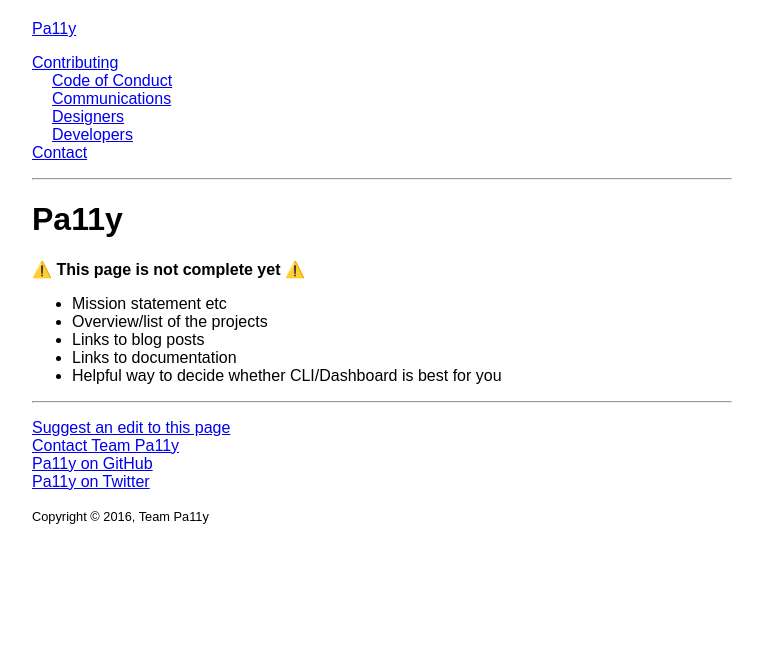
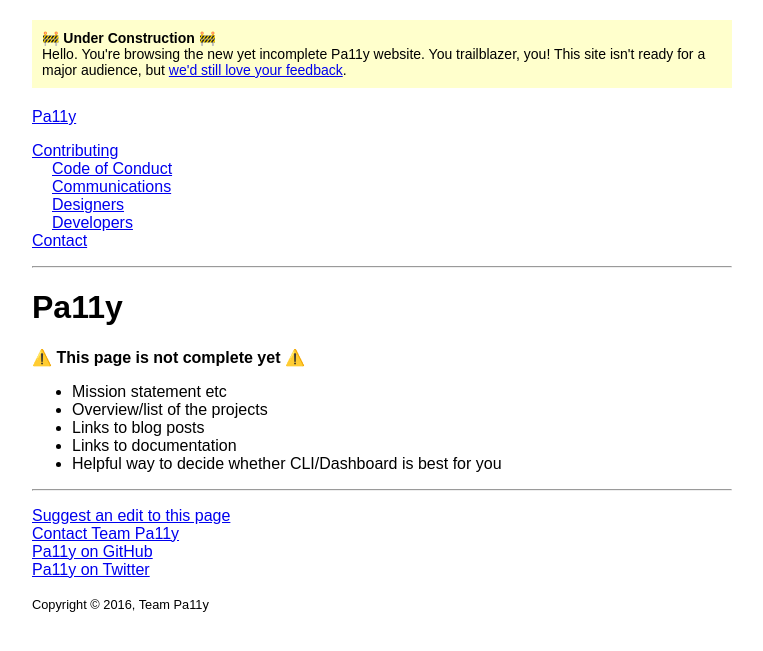
Before and after one commit to pa11y/pa11y.github.io, a Jekyll site: the page built from pages/home.md, in a window 1280 px wide. Shown: the top 651 px of the page, without its empty margins (258-1021 px from the left). Built offline with Jekyll 4.4.1, drawn with Linux system fonts in a browser that asks for light colours; emoji names are drawn with the system emoji font.

Commit message:
Add an "under construction" message, 2000-style

```diff
--- a/_includes/header.html
+++ b/_includes/header.html
@@ -1,3 +1,12 @@
+
+<div class="construction-notice">
+	<p class="construction-notice__content">
+		<b>:construction: Under Construction :construction:</b><br/>
+		Hello. You're browsing the new yet incomplete Pa11y website. You trailblazer, you!
+		This site isn't ready for a major audience,
+		but <a href="/contact/">we'd still love your feedback</a>.
+	</p>
+</div>
 
 <header role="banner">
 
--- a/asset/style/site.scss
+++ b/asset/style/site.scss
@@ -7,7 +7,7 @@
 
 @import "vendor/normalize";
 
-// Tweak `pre` styles to work on mobile
+// Type tweaks just for better reading
 pre {
 	overflow: auto;
 }
@@ -17,6 +17,17 @@ pre {
 	max-width: 700px;
 	margin: 0 auto;
 	padding: 20px;
+}
+
+// Construction notice
+.construction-notice {
+	margin-bottom: 20px;
+	padding: 10px;
+	background-color: #ffc;
+}
+.construction-notice__content {
+	margin: 0;
+	font-size: 14px;
 }
 
 // Site navigation
@@ -31,3 +42,8 @@ pre {
 .site-navigation__item--current > a {
 	background-color: #ff0;
 }
+
+// Emoji (because you know I've got my priorities straight)
+.emoji {
+	vertical-align: bottom;
+}
```
